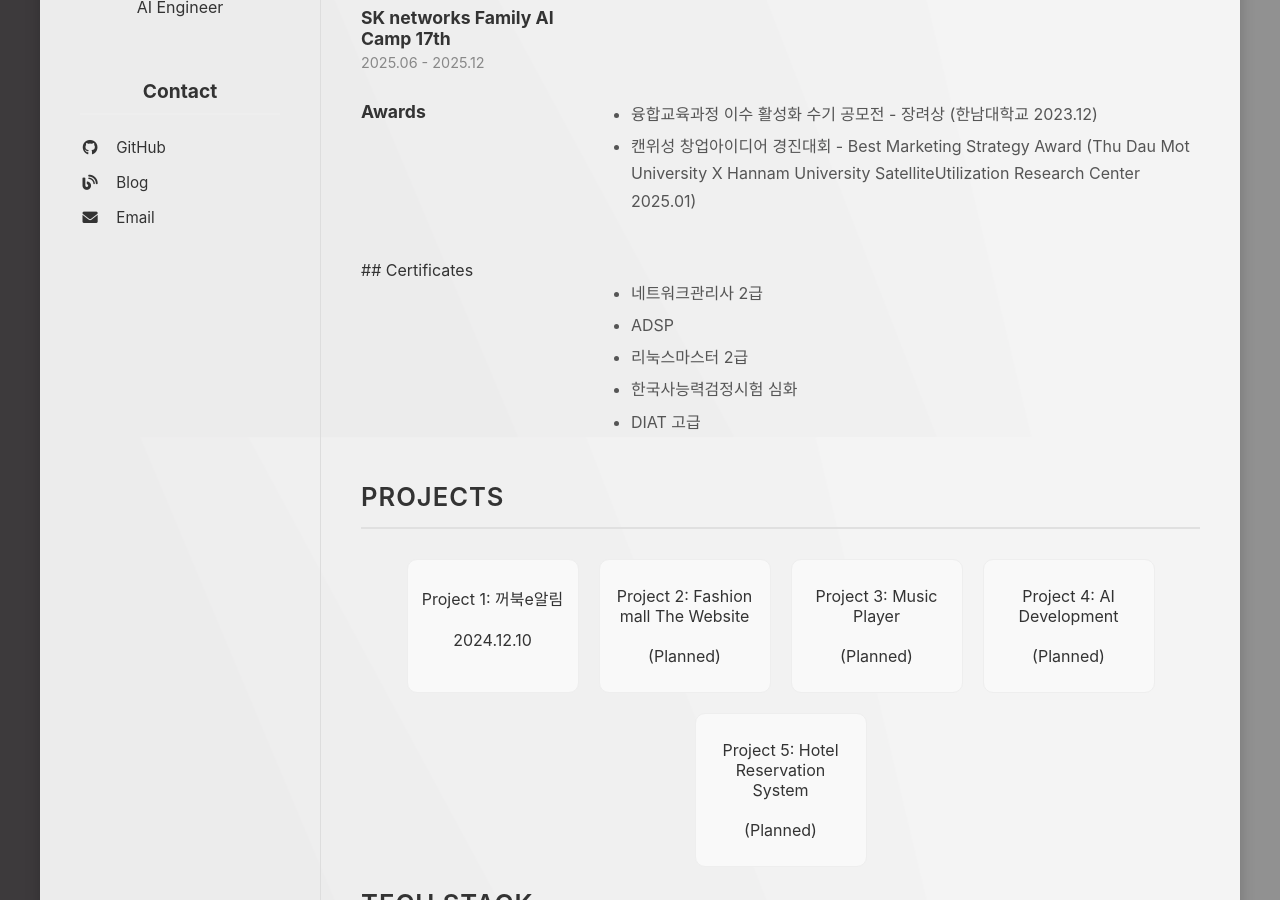
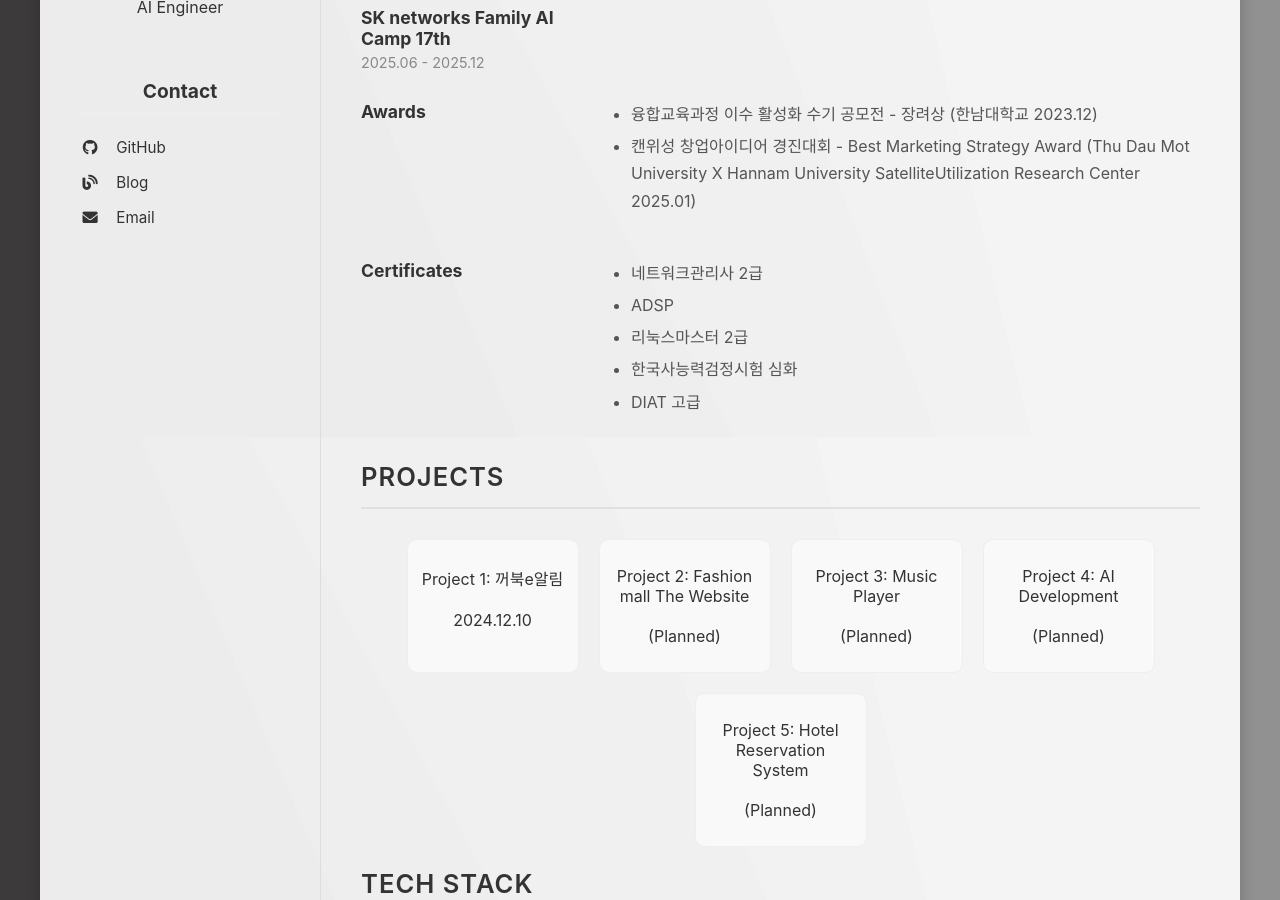
Before and after one commit to Leegaeune/Leegaeune.github.io, a Jekyll site: the page built from index.md, in a window 1280 px wide and 900 px high, scrolled down 463 px. Built offline with Jekyll 4.4.1, drawn with Linux system fonts in a browser that asks for light colours.

Commit message:
Update index.md

```diff
--- a/index.md
+++ b/index.md
@@ -55,9 +55,10 @@ title: Home
       </div>
   </div>
 
-## Certificates
-<div class="experience-entry">
+  <!-- Certificates 섹션 (새로 추가된 부분) -->
+  <div class="experience-entry">
       <div class="experience-left">
+        <h3>Certificates</h3>
       </div>
       <div class="experience-right">
         <ul>
@@ -69,6 +70,7 @@ title: Home
         </ul>
       </div>
   </div>
+
 
 </section>
 ## Projects
```
